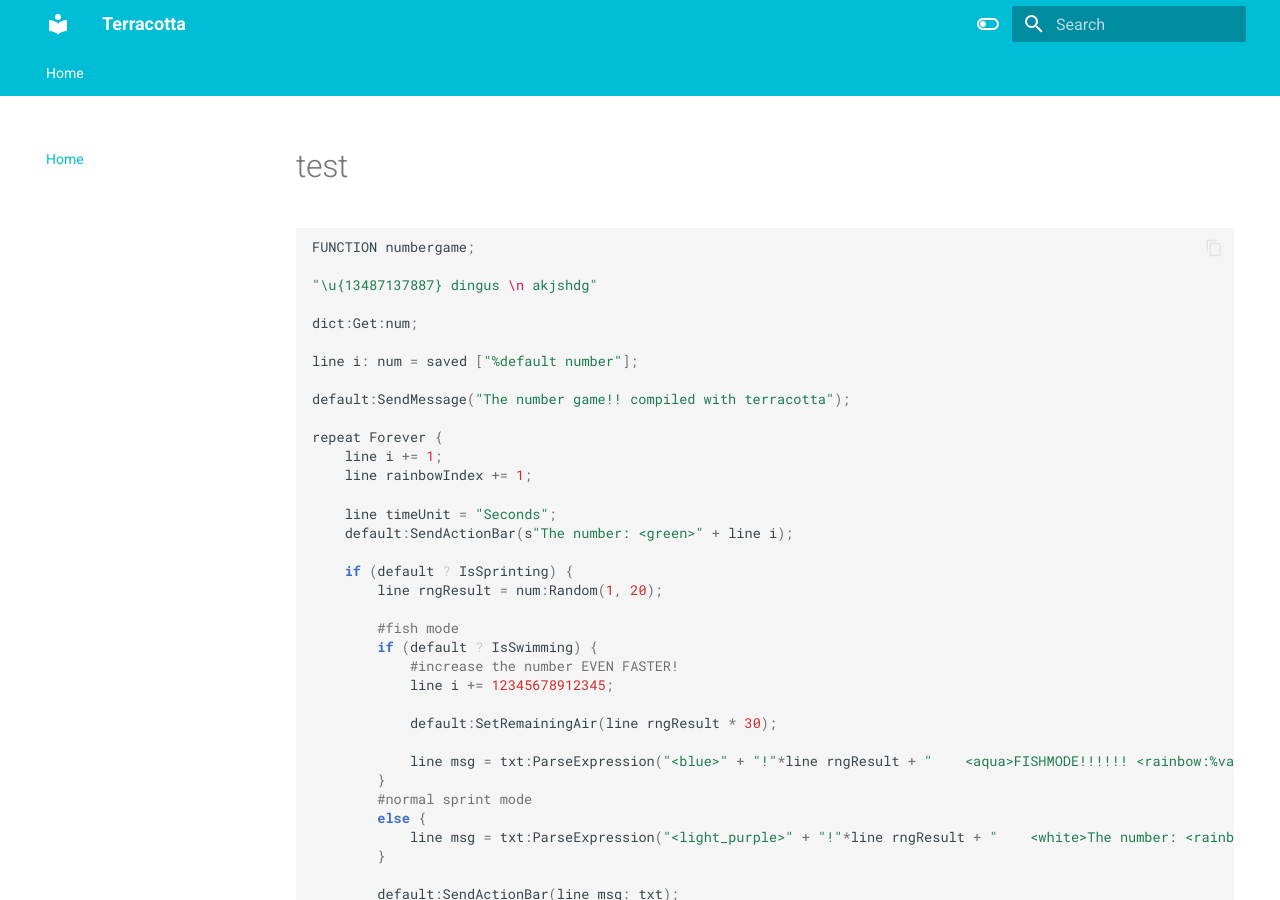
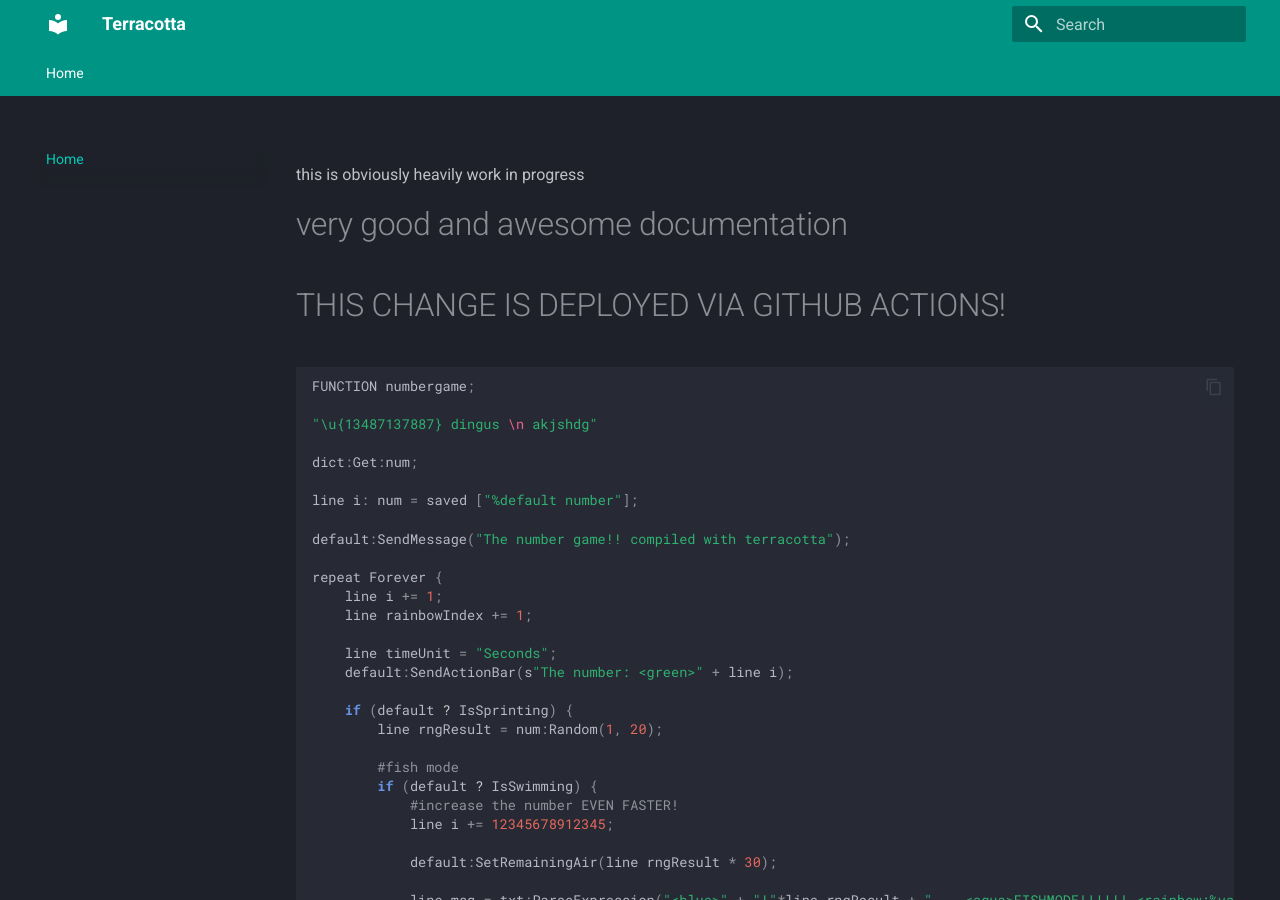
Before and after one commit to Owlfroggy/terracotta-docs, an MkDocs documentation site: the page built from docs/index.md, in a window 1280 px wide and 900 px high. Built offline with MkDocs 1.6.1 and Material for MkDocs 9.7.7, drawn with Linux system fonts in a browser that asks for light colours.

Commit message:
test to make sure github pages deployment is actually working

````diff
--- a/docs/index.md
+++ b/docs/index.md
@@ -1,4 +1,8 @@
-# test
+this is obviously heavily work in progress
+
+# very good and awesome documentation
+
+# THIS CHANGE IS DEPLOYED VIA GITHUB ACTIONS!
 
 ```tc
 FUNCTION numbergame;
--- a/mkdocs.yml
+++ b/mkdocs.yml
@@ -14,16 +14,7 @@ theme:
     - content.code.copy
   language: en
   palette:
-    - scheme: default
-      toggle:
-        icon: material/toggle-switch-off-outline
-        name: Switch to dark mode
-      primary: cyan
-      accent: orange
     - scheme: slate
-      toggle:
-        icon: material/toggle-switch
-        name: Switch to light mode
       primary: teal
       accent: deep-orange
 markdown_extensions:
````
